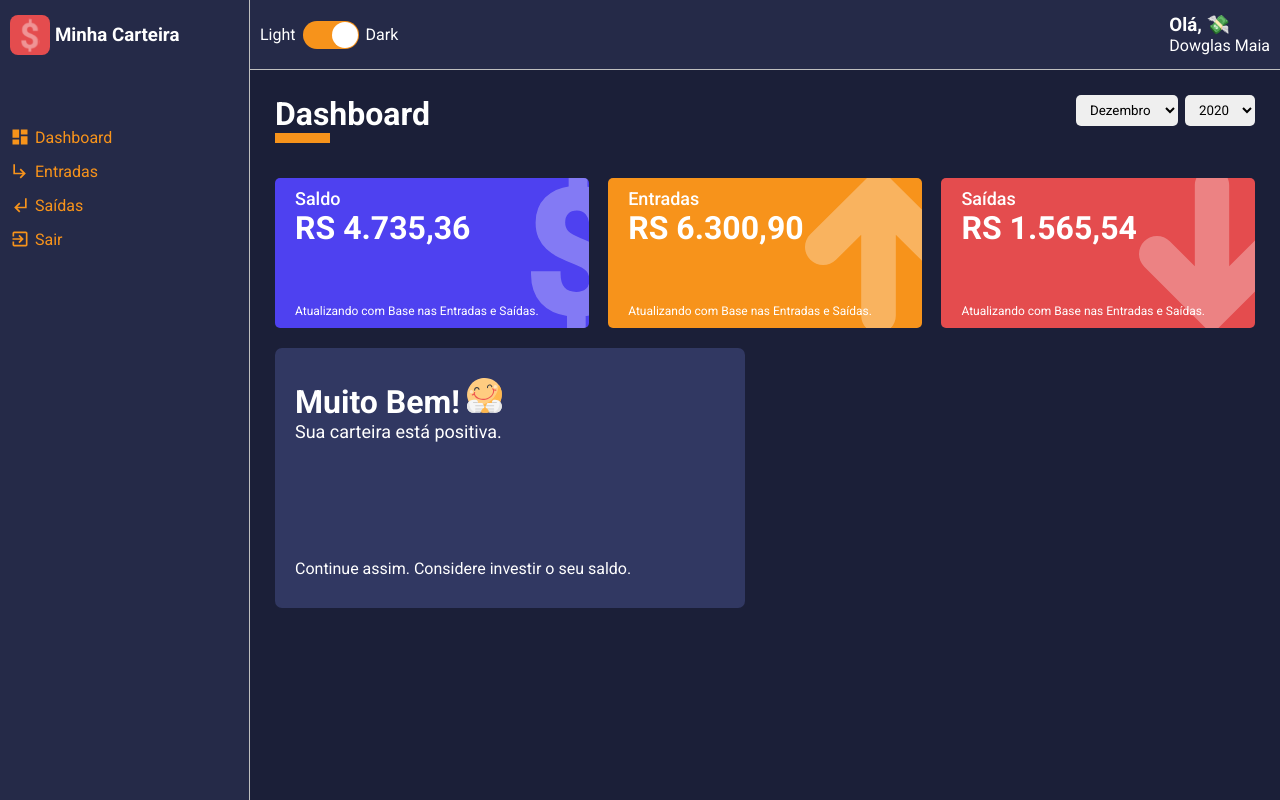
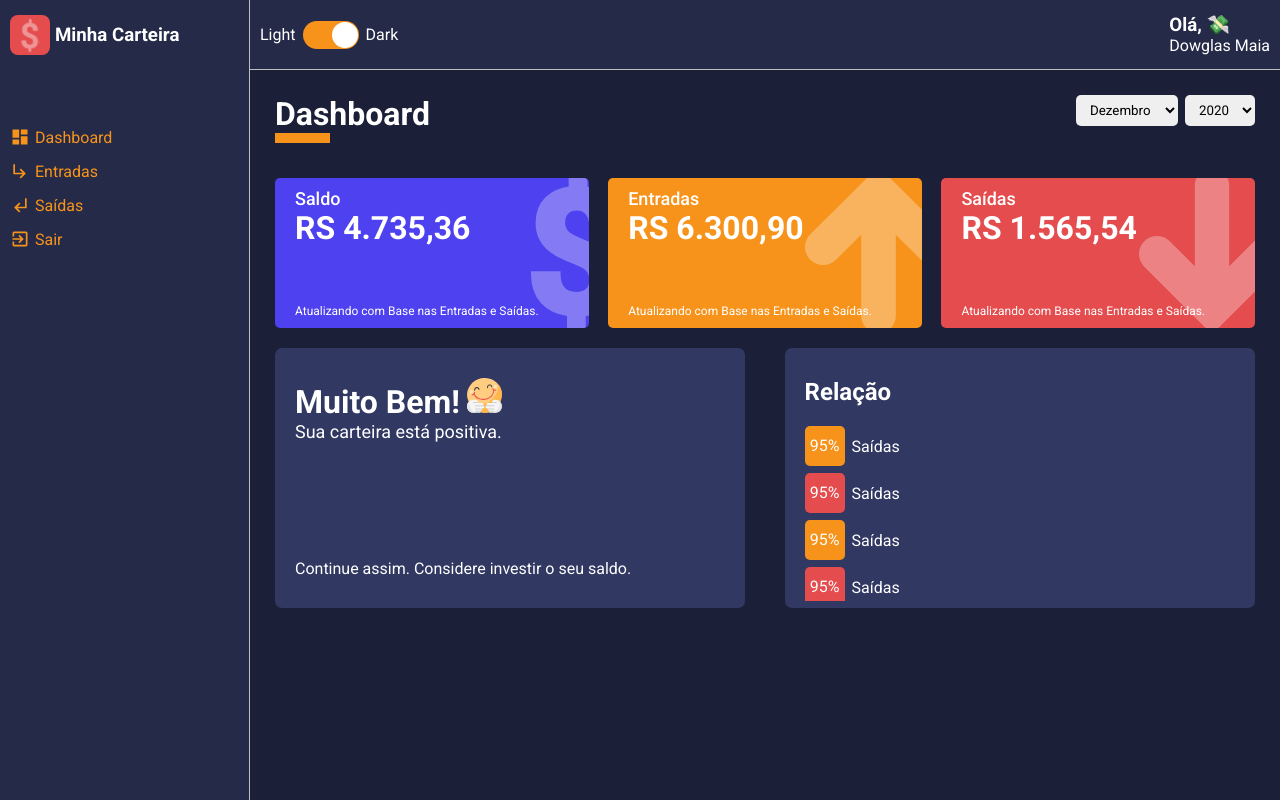
Before and after one commit to dowglasmaia/app-react-minha-carteira, a React (Create React App) app: page / in a window 1280 px wide. Built offline with nearby package versions, Linux system fonts and the light colour scheme.

Commit message:
Estilizando a Legenda do grafico de Pizza

```diff
--- a/package.json
+++ b/package.json
@@ -10,7 +10,7 @@
     "@types/node": "^12.0.0",
     "@types/react": "^16.9.0",
     "@types/react-dom": "^16.9.0",
-    "@types/recharts": "^1.8.14",
+    "@types/recharts": "^1.8.18",
     "react": "^16.13.1",
     "react-countup": "^4.3.3",
     "react-dom": "^16.13.1",
--- a/src/Pages/Dashboard/index.tsx
+++ b/src/Pages/Dashboard/index.tsx
@@ -4,7 +4,8 @@
 import SelectInput from '../../components/shared/SelectInput';
 import WalletBox from '../../components/shared/CardBox'
 
-import MessageBox from '../../components/shared/MessageBox'
+import MessageBox from '../../components/shared/MessageBox';
+import PieCharts from '../../components/shared/PieChart'
 
 import happyImg from '../../assets/happy.svg';
 import sadImg from '../../assets/sad.svg';
@@ -194,6 +195,8 @@
                     icon={message.icon}
                 />
 
+                <PieCharts></PieCharts>
+
 
             </Content>
 
--- a/src/components/shared/PieChart/index.tsx
+++ b/src/components/shared/PieChart/index.tsx
@@ -1,15 +1,64 @@
 import React from 'react';
 
+/* import do graficos   -  https://recharts.org/en-US/guide/getting-started */
+import {
+    PieChart,
+    Pie,
+    Cell,
+    ResponsiveContainer
+} from 'recharts';
+
+import {
+    Container,
+    SideLef,
+    LegendContainer,
+    Legend,
+    SideRight
+ } from './styles';
+
+/* Componente sem Estado, somente para exiber coteudo */
+const PieCharts: React.FC = () => (
+    /* Montando a estrutura  de exibição do compomente */
+    <Container>
+        <SideLef>
+            <h2> Relação </h2>
+            <LegendContainer>
+                <Legend color="#F7931B">
+                    <div>95%</div>
+                    <span>Saídas</span>
+                </Legend>
+                <Legend color="#E44C4E">
+                    <div>95%</div>
+                    <span>Saídas</span>
+                </Legend>
+
+                <Legend color="#F7931B">
+                    <div>95%</div>
+                    <span>Saídas</span>
+                </Legend>
+                <Legend color="#E44C4E">
+                    <div>95%</div>
+                    <span>Saídas</span>
+                </Legend>
+
+                <Legend color="#F7931B">
+                    <div>95%</div>
+                    <span>Saídas</span>
+                </Legend>
+                <Legend color="#E44C4E">
+                    <div>95%</div>
+                    <span>Saídas</span>
+                </Legend>
+            </LegendContainer>
+        </SideLef>
+
+        <SideRight>
 
 
-import { Container } from './styles';
+        </SideRight>
 
-const PieChart: React.FC = () => {
-    return (
-        <Container>
+    </Container>
+);
 
-        </Container>
-    );
-}
 
-export default PieChart;
+export default PieCharts;
--- a/src/components/shared/PieChart/styles.ts
+++ b/src/components/shared/PieChart/styles.ts
@@ -1,3 +1,69 @@
 import styled from "styled-components";
 
-export const Container = styled.div``;
+interface ILegendProps {
+  color: string;
+}
+
+/* container */
+export const Container = styled.div`
+  background-color: ${(props) => props.theme.colors.tertiary};
+  color: ${(props) => props.theme.colors.white};
+  width: 48%;
+  height: 260px;
+  margin: 10px 0;
+  border-radius: 7px;
+  display: flex;
+`;
+
+/* area esquerda*/
+export const SideLef = styled.aside`
+  padding: 30px 20px;
+
+  > h2 {
+    margin-bottom: 20px;
+  }
+`;
+
+/* area da legenda */
+export const LegendContainer = styled.ul`
+  list-style: none;
+
+  max-height: 175px;
+  padding-right: 15px;
+  overflow-y: scroll;
+
+  /* estilizando o scrollbar */
+  ::-webkit-scrollbar {
+    width: 15px;
+  }
+
+  ::-webkit-scrollbar-thumb {
+    background-color: ${(props) => props.theme.colors.secundary};
+    border-radius: 10px;
+  }
+
+  ::-webkit-scrollbar-track {
+    background-color: ${(props) => props.theme.colors.tertiary};
+  }
+`;
+
+/* legenda */
+export const Legend = styled.li<ILegendProps>`
+  display: flex;
+  align-items: center;
+  margin-bottom: 7px;
+
+  > div {
+    background-color: ${(props) => props.color};
+    width: 40px;
+    height: 40px;
+    border-radius: 5px;
+    font-size: 16px;
+    line-height: 40px; // do tamanho da caixa para deixar o mesmo centralizado
+    text-align: center;
+    margin-right: 7px;
+  }
+`;
+
+/*area direita */
+export const SideRight = styled.main``;
```
Also changed, not shown: 1 other file (tests, documents, lock files or other folders).
